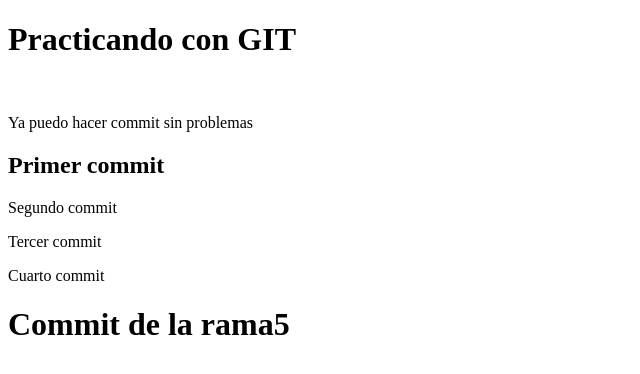
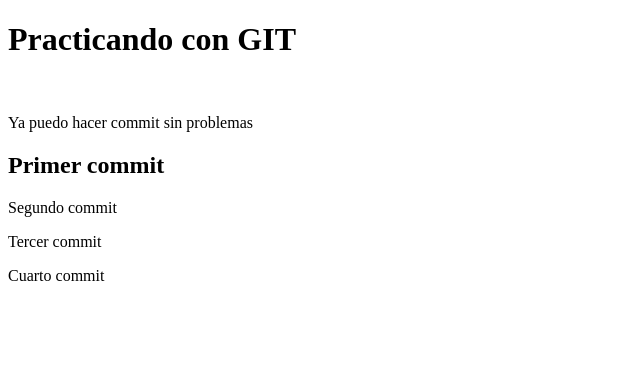
Before and after one commit to nereafer/nereapruebas, a plain HTML site: page index.html in a window 1280 px wide. Shown: the whole page, without its empty margins (0-640 px from the left). Drawn offline with Linux system fonts and the light colour scheme.

Commit message:
Eliminada la línea de la rama5

```diff
--- a/index.html
+++ b/index.html
@@ -13,6 +13,5 @@
     <p>Segundo commit</p>
     <p>Tercer commit</p>
     <p>Cuarto commit</p>
-    <h1>Commit de la rama5</h1>
 </body>
 </html>
```
